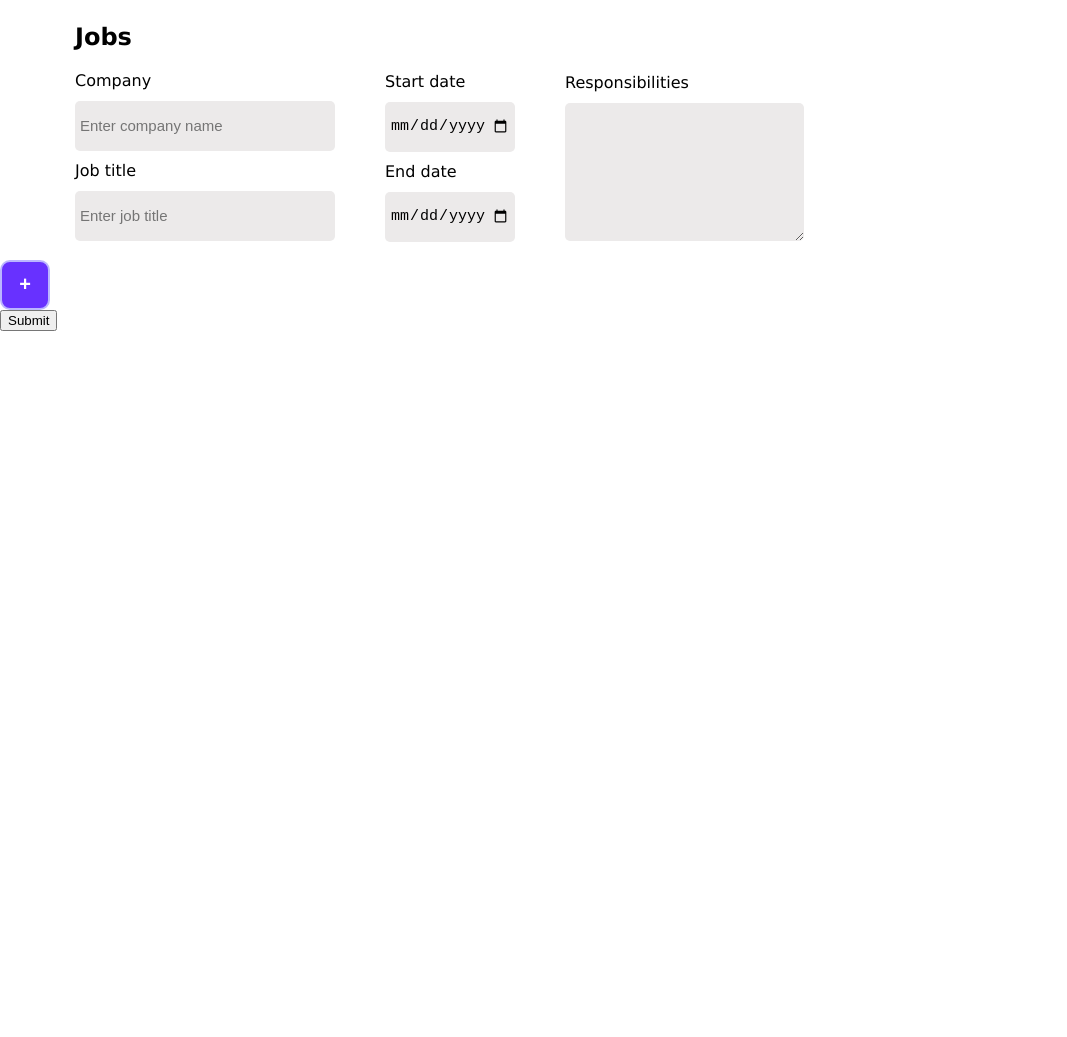
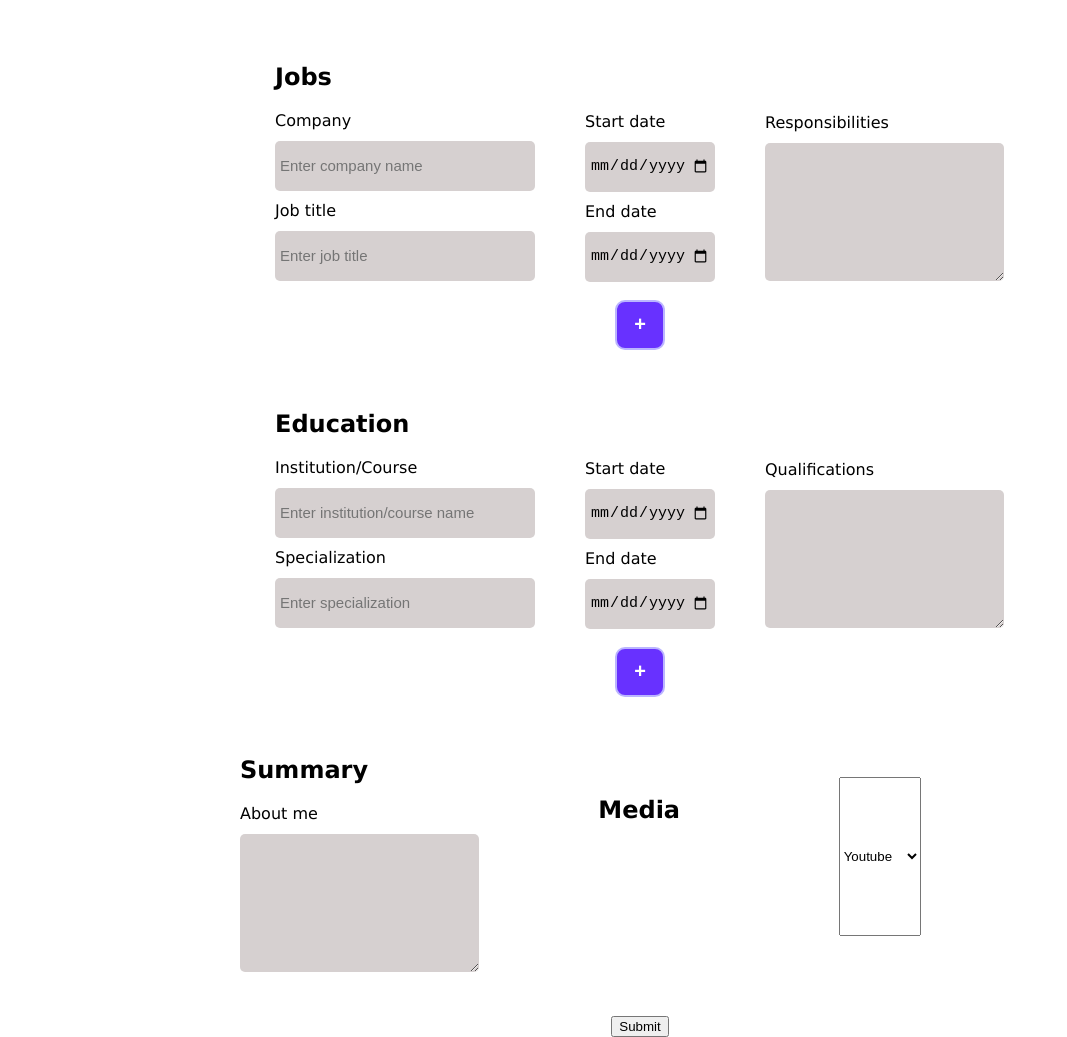
Before and after one commit to Mistermakos/CV-MAKER, a website: page Frontend/index.html in a window 1280 px wide. Shown: the part 455-1492 px from the top of the page, without its empty margins (0-1067 px from the left). Before the commit the page ends 800 px from the top, so only its background shows below. Drawn offline with Linux system fonts and the light colour scheme.

Commit message:
Podmiana strony głównej

```diff
--- a/Frontend/index.html
+++ b/Frontend/index.html
@@ -35,6 +35,7 @@
             </div>
         </div>
 
+        <div id="box-emp">
             <div id="employment">
                 <div id="company">
                     <h2>Jobs</h2>
@@ -54,8 +55,53 @@
                     <textarea cols="30" rows="10" name="Responsibilities"></textarea>
                 </div>
             </div>
+        </div>
         <div id="add-btn">
-            <button onclick="addResp()">+</button>
+            <button onclick="addEmployment()">+</button>
+        </div>
+
+        <div id="box-education">
+            <div id="education">
+                <div id="institution">
+                    <h2>Education</h2>
+                    <span id="education-span">Institution/Course</span>
+                    <input type="text" name="ICName" placeholder="Enter institution/course name" >
+                    <span id="education-span">Specialization</span>
+                    <input type="text" name="Specialization" placeholder="Enter specialization">
+                </div>
+                <div id="start-end-date">
+                    <span id="education-span">Start date</span>
+                    <input type="date" name="StartingDate">
+                    <span id="education-span">End date</span>
+                    <input type="date" name="EndingDate">
+                </div>
+                <div id="responsibilities">
+                    <span id="education-span">Qualifications</span>
+                    <textarea cols="30" rows="10" name="qualifications"></textarea>
+                </div>
+            </div>
+        </div>
+        <div id="add-btn">
+            <button onclick="addEducation()">+</button>
+        </div>
+
+        <div id="box-summary">
+            <div id="aboutMe">
+                <h2>Summary</h2>
+                <span id="education-span">About me</span>
+                <textarea cols="30" rows="10" name="aboutMe"></textarea>
+            </div>
+            <dv id="links">
+                <h2>Media</h2>
+                <select name="selectLinks">
+                    <option>Youtube</option>
+                    <option>Linkedin</option>
+                    <option>Instagram</option>
+                    <option>Facebook</option>
+                    <option>Github</option>
+                    <option>Other</option>
+                </select>
+            </dv>
         </div>
         <input type="submit"/>
     </form>
--- a/Frontend/script.js
+++ b/Frontend/script.js
@@ -19,3 +19,25 @@ dropArea.addEventListener("drop", function (e) {
     inputFile.files = e.dataTransfer.files; // file zostaje przetransportowany do inputFile
     uploadImage();
 });
+
+let i = 1;
+function addEmployment() {
+    document.querySelector("#box-emp").innerHTML += `<div id="employment"><div id="company">
+    <h2>Jobs</h2>
+    <span id="company-span">Company</span>
+    <input type="text" name="CompanyName${i}" placeholder="Enter company name" >
+    <span id="company-span">Job title</span>
+    <input type="text" name="JobTitle${i}" placeholder="Enter job title">
+</div>
+<div id="start-end-date">
+    <span id="company-span">Start date</span>
+    <input type="date" name="StartingDate${i}">
+    <span id="company-span">End date</span>
+    <input type="date" name="EndingDate${i}">
+</div>
+<div id="responsibilities">
+    <span id="company-span">Responsibilities</span>
+    <textarea cols="30" rows="10" name="Responsibilities${i}"></textarea>
+</div></div>`;
+    i++;
+}
--- a/Frontend/style.css
+++ b/Frontend/style.css
@@ -15,7 +15,7 @@ header {
     flex-direction: column;
 }
 
-main {
+form {
     display: flex;
     flex-direction: column;
     align-items: center;
@@ -23,7 +23,7 @@ main {
     height: 100%;
 }
 
-#basic-info, #employment {
+#basic-info, #employment, #education, #box-summary, #links {
     display: flex;
     justify-content: space-around;
     width: 800px;
@@ -64,7 +64,7 @@ main {
     height: 40px;
     padding: 5px;
     margin-bottom: 10px;
-    background-color: rgb(236, 234, 234);
+    background-color: rgb(214, 208, 208);
     border: 0;
     border-radius: 5px;
 }
@@ -82,7 +82,8 @@ main {
     padding: 5px;
     margin-bottom: 10px;
     border-radius: 5px;
-    background-color: rgb(236, 234, 234);
+    /* background-color: rgb(236, 234, 234); */
+    background-color: rgb(214, 208, 208);
     border: 0;
 }
 
@@ -92,7 +93,7 @@ main {
     margin-right: 10px;
 }
 
-#employment
+#employment, #education
 {
     display: flex;
     /* justify-content: space-around; */
@@ -100,7 +101,7 @@ main {
     margin-bottom: -2px;
 }
 
-#company
+#company, #institution
 {
     display: flex;
     flex-direction: column;
@@ -108,28 +109,29 @@ main {
     margin-left: 35px;
 }
 
-#company-span {
+#company-span, #education-span {
     margin-bottom: 11px;
 }
 
-#company input {
+#company input, #institution input {
     width: 250px;
     font-size: 15px;
     height: 40px;
     padding: 5px;
     margin-bottom: 10px;
-    background-color: rgb(236, 234, 234);
+    background-color: rgb(214, 208, 208);
     border: 0;
     border-radius: 5px;
 }
 
-#employment input[type=date] {
+/*#employment input[type=date]  */
+input[type=date] {
     width: 120px;
     font-size: 15px;
     height: 40px;
     padding: 5px;
     margin-bottom: 10px;
-    background-color: rgb(236, 234, 234);
+    background-color: rgb(214, 208, 208);
     border: 0;
     border-radius: 5px;
 }
@@ -141,15 +143,15 @@ main {
     margin-left: 50px;
 }
 
-#responsibilities {
+#responsibilities, #qualifications {
     margin-top: 70px;
     margin-left: 50px;
 }
 
-#responsibilities textarea {
+#responsibilities textarea, #qualifications textarea {
     height: 134px;
     margin-top: 11px;
-    background-color: rgb(236, 234, 234);
+    background-color: rgb(214, 208, 208);
     font-size: 15px;
     width: 235px;
     border: 0;
@@ -175,3 +177,16 @@ main {
     background-color: #8c62ff;
     cursor:pointer;
 }
+
+#aboutMe span{
+    display: block;
+}
+
+#aboutMe textarea {
+    height: 134px;
+    background-color: rgb(214, 208, 208);
+    font-size: 15px;
+    width: 235px;
+    border: 0;
+    border-radius: 5px;
+}
```
Lines whose indentation alone changed are shown as unchanged.
